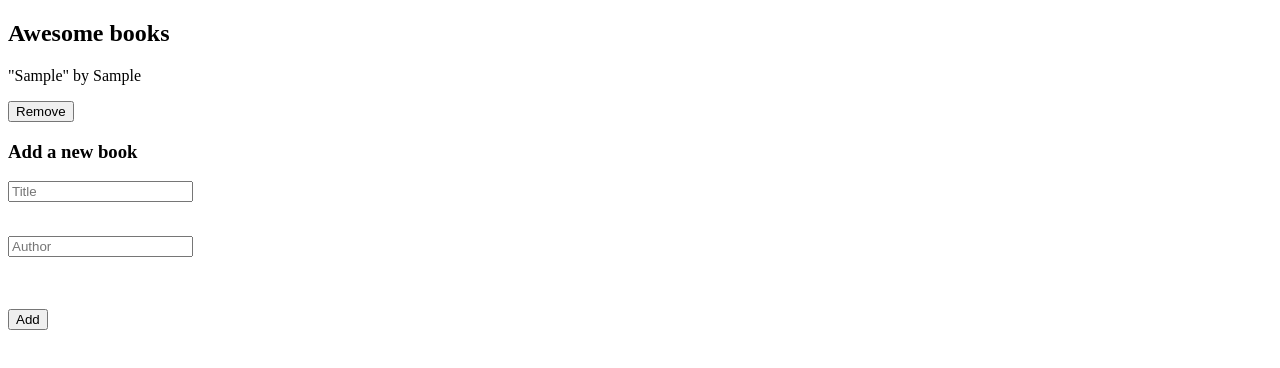
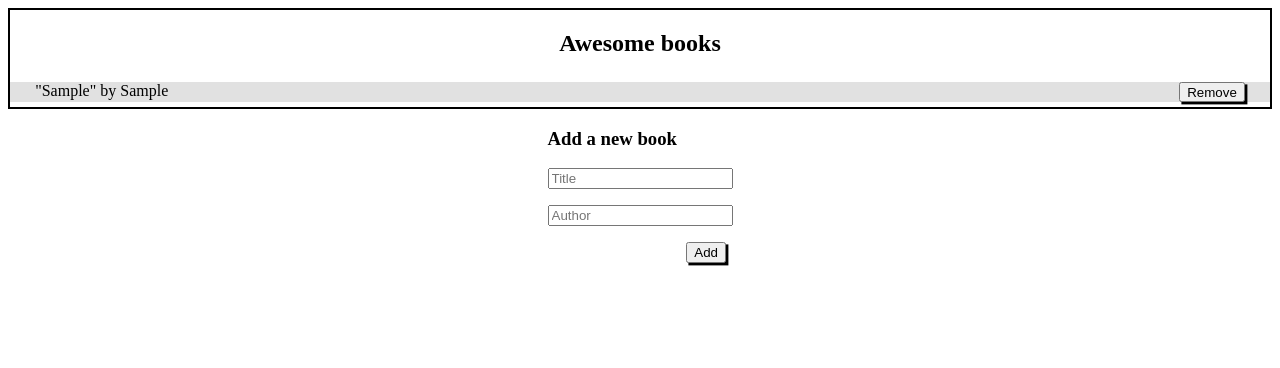
Before and after one commit to momo-87/awesome-books, a website: page index.html in a window 1280 px wide. Both pictures are taken after typing "Sample", "Sample" into the empty fields and a click on the button "Add". Drawn offline with Linux system fonts and the light colour scheme.

Commit message:
Style file style.css added

```diff
--- a/index.html
+++ b/index.html
@@ -4,11 +4,12 @@
     <meta charset="UTF-8" />
     <meta http-equiv="X-UA-Compatible" content="IE=edge" />
     <meta name="viewport" content="width=device-width, initial-scale=1.0" />
+    <link rel="stylesheet" href="style.css">
     <title>Awsome Books</title>
   </head>
   <body>
 
-    <section class="view-books">
+    <section class="view-books flex-column">
       <h1>Awesome books</h1>
 
       <article class="books">
@@ -17,25 +18,23 @@
       <div class="underline"></div>
     </section>
 
-    <form id="form">
+    <form id="form" class="flex-column form">
       <article class="new-book">
         <h3>Add a new book</h3>
 
         <div class="input">
           <input id="new-title" name="title" placeholder="Title" /><br />
           <p id="empty-title"></p>
-          <br />
+
           <input
             id="new-author"
             name="author"
             placeholder="Author"
           />
           <p id="empty-author"></p>
-          <br />
-          <br />
         </div>
 
-        <button id="add-book" type="submit">Add</button>
+        <button id="add-book" class="add-book" type="submit">Add</button>
       </article>
     </form>
     <script src="script.js"></script>
--- a/script.js
+++ b/script.js
@@ -1,4 +1,3 @@
-
 class Book {
   constructor(title, author) {
     this.id = Date.now().toString();
@@ -19,20 +18,18 @@ class BooksList {
     if (title === '') {
       emptyTitle.textContent = 'Please, Add the book title!';
       setTimeout(
-        function () {
+        () => {
           emptyTitle.textContent = '';
-        }, 3000);
-
+        }, 3000,
+      );
     } else if (author === '') {
       emptyAuthor.textContent = 'Please, Add the book author name!';
       setTimeout(
-        function () {
+        () => {
           emptyAuthor.textContent = '';
-        }, 3000);
-
-    }
-
-    else {
+        }, 3000,
+      );
+    } else {
       const newBook = new Book(title, author);
       this.books.push(newBook);
     }
@@ -40,12 +37,11 @@ class BooksList {
 
   // method to Remove an existing book in the Array
   RemoveBook(id) {
-    this.books = this.books.filter(book => book.id !== id);
+    this.books = this.books.filter((book) => book.id !== id);
   }
 
   // Show books method
   ShowBooks() {
-
     const container = document.querySelector('.books');
     while (container.firstChild) {
       container.removeChild(container.firstChild);
@@ -53,10 +49,9 @@ class BooksList {
 
     // Update books
     this.books.forEach((book) => {
-
       // Create articles Container
       const bookInfo = document.createElement('div');
-      bookInfo.className = 'book-info';
+      bookInfo.classList.add('book-info', 'flex-row');
       bookInfo.innerHTML = `<p><span class="book-title">"${book.title}"</span> by <span class="book-author"> ${book.author}</span></p>`;
 
       // Create the Remove button
--- /dev/null
+++ b/style.css
@@ -0,0 +1,68 @@
+* {
+  box-sizing: border-box;
+}
+
+.flex-column {
+  display: flex;
+  flex-direction: column;
+}
+
+.flex-row {
+  display: flex;
+  flex-direction: row;
+}
+
+.view-books {
+  border: 2px solid black;
+  padding-bottom: 5px;
+}
+
+.book-info {
+  width: 100%;
+  height: 20px;
+  justify-content: flex-start;
+  margin-top: 5px;
+  gap: 10%;
+  padding: 0 2%;
+}
+
+.book-info p {
+  height: 20px;
+  width: 85%;
+  margin-top: 0;
+}
+
+.view-books h1 {
+  display: flex;
+  align-self: center;
+}
+
+.book-info:nth-child(odd) {
+  background-color: #dddd;
+}
+
+.book-info:nth-child(even) {
+  background-color: white;
+}
+
+.remove-book,
+.add-book {
+  box-shadow: 0.15rem 0.15rem black;
+}
+
+.form {
+  align-items: center;
+  padding: 0;
+}
+
+.form input {
+  margin: 0;
+}
+
+.add-book {
+  margin-left: 75%;
+}
+
+#empty-title {
+  margin-bottom: 5px;
+}
```
Also changed, not shown: .github/workflows/linters.yml.
